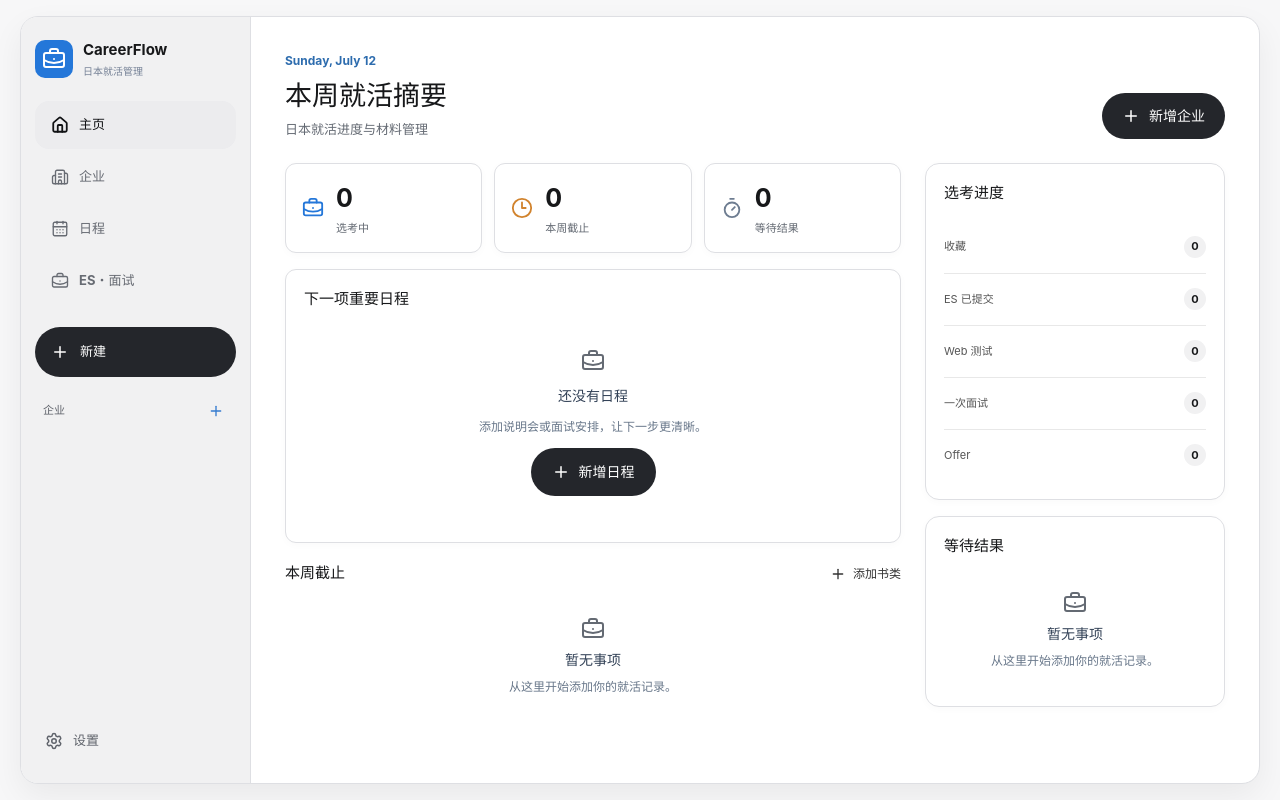
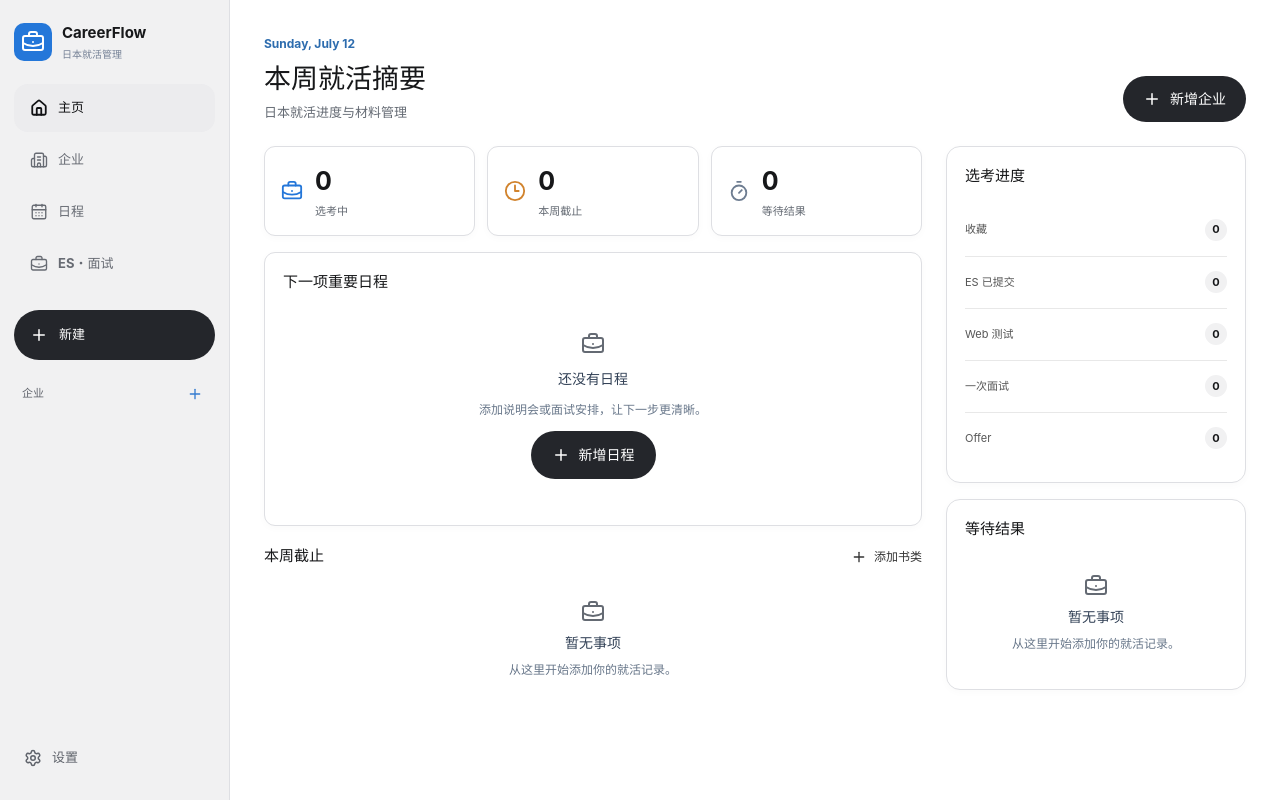
Before and after one commit to mahirun019-dev/todo-apple-mobile, a React (Vite) app: page / in a window 1280 px wide. Built offline with nearby package versions, Linux system fonts and the light colour scheme.

Commit message:
Make desktop app shell full bleed

```diff
--- a/src/index.css
+++ b/src/index.css
@@ -2799,13 +2799,31 @@ button:focus-visible, input:focus-visible, select:focus-visible, textarea:focus-
 
 /* Desktop keeps only a compact page margin; mobile owns safe-area spacing. */
 @media (min-width: 761px) {
+  html,
+  body,
+  #root {
+    width: 100%;
+    min-height: 100%;
+    margin: 0;
+    padding: 0;
+  }
+
   .app-shell {
+    width: 100%;
+    min-height: 100dvh;
     margin-top: 0;
-    padding: 16px 20px;
+    padding: 0;
+    border-radius: 0;
   }
 
   .student-app {
-    min-height: calc(100dvh - 32px);
+    width: 100%;
+    max-width: none;
+    min-height: 100dvh;
+    margin: 0;
+    border-width: 0;
+    border-radius: 0;
+    box-shadow: none;
   }
 }
 .sidebar .nav-list button {
```
